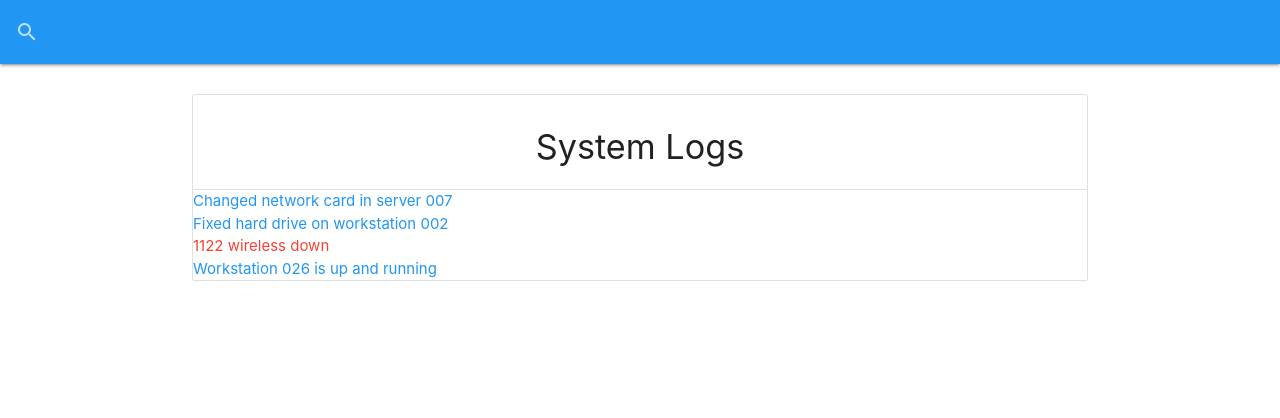
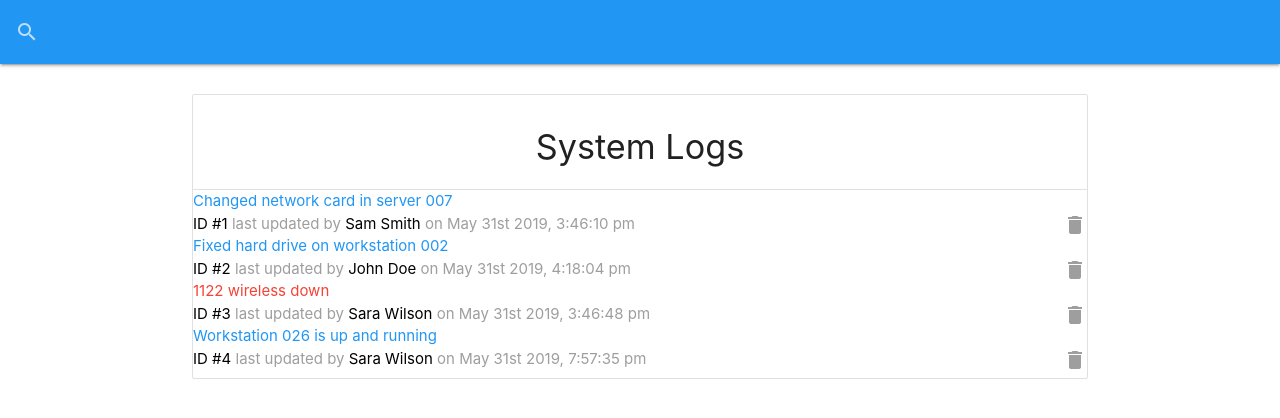
Before and after one commit to WilsonNet/it-logger, a React (Create React App) app: page / in a window 1280 px wide. Shown: the top 418 px of the page. Built offline with nearby package versions, Linux system fonts and the light colour scheme; data requests are answered from the project's data file.

Commit message:
Added preloader

```diff
--- a/package.json
+++ b/package.json
@@ -7,8 +7,10 @@
     "@testing-library/react": "^9.3.2",
     "@testing-library/user-event": "^7.1.2",
     "materialize-css": "^1.0.0",
+    "moment": "^2.24.0",
     "react": "^16.13.1",
     "react-dom": "^16.13.1",
+    "react-moment": "^0.9.7",
     "react-scripts": "3.4.1"
   },
   "scripts": {
--- /dev/null
+++ b/src/components/layout/Preloader.js
@@ -0,0 +1,14 @@
+import React from 'react'
+
+const Preloader = () => {
+  return (
+    <div className="progress blue lighten-4">
+      <div className="indeterminate blue">
+
+      </div>
+    </div>
+
+  )
+}
+
+export default Preloader
--- a/src/components/logs/LogItem.js
+++ b/src/components/logs/LogItem.js
@@ -1,10 +1,25 @@
 import React from 'react';
+import Moment from 'react-moment';
 import PropTypes from 'prop-types';
 
 const LogItem = ({ log }) => {
   return (
     <div>
-      <a href="#edit-log-modal" className={`modal-trigger ${log.attention ? 'red-text': 'blue-text'}`}>{log.message}</a>
+      <a
+        href="#edit-log-modal"
+        className={`modal-trigger ${log.attention ? 'red-text' : 'blue-text'}`}
+      >
+        {log.message}
+      </a>
+      <br />
+      <span className="grey-text">
+        <span className="black-text">ID #{log.id}</span> last updated by{' '}
+        <span className="black-text">{log.tech}</span> on{' '}
+        <Moment format="MMMM Do YYYY, h:mm:ss a">{log.date}</Moment>
+        <a href="#!" className="secondary-content">
+          <i className="material-icons grey-text">delete</i>
+        </a>
+      </span>
     </div>
   );
 };
--- a/src/components/logs/Logs.js
+++ b/src/components/logs/Logs.js
@@ -1,5 +1,6 @@
 import React, { useState, useEffect } from 'react';
 import LogItem from './LogItem';
+import Preloader from '../layout/Preloader';
 
 const Logs = () => {
   const [logs, setLogs] = useState([]);
@@ -19,7 +20,7 @@
   };
 
   if (loading) {
-    return <h4>Loading...</h4>;
+    return <Preloader />;
   }
 
   return (
```
Also changed, not shown: 1 other file (tests, documents, lock files or other folders).
